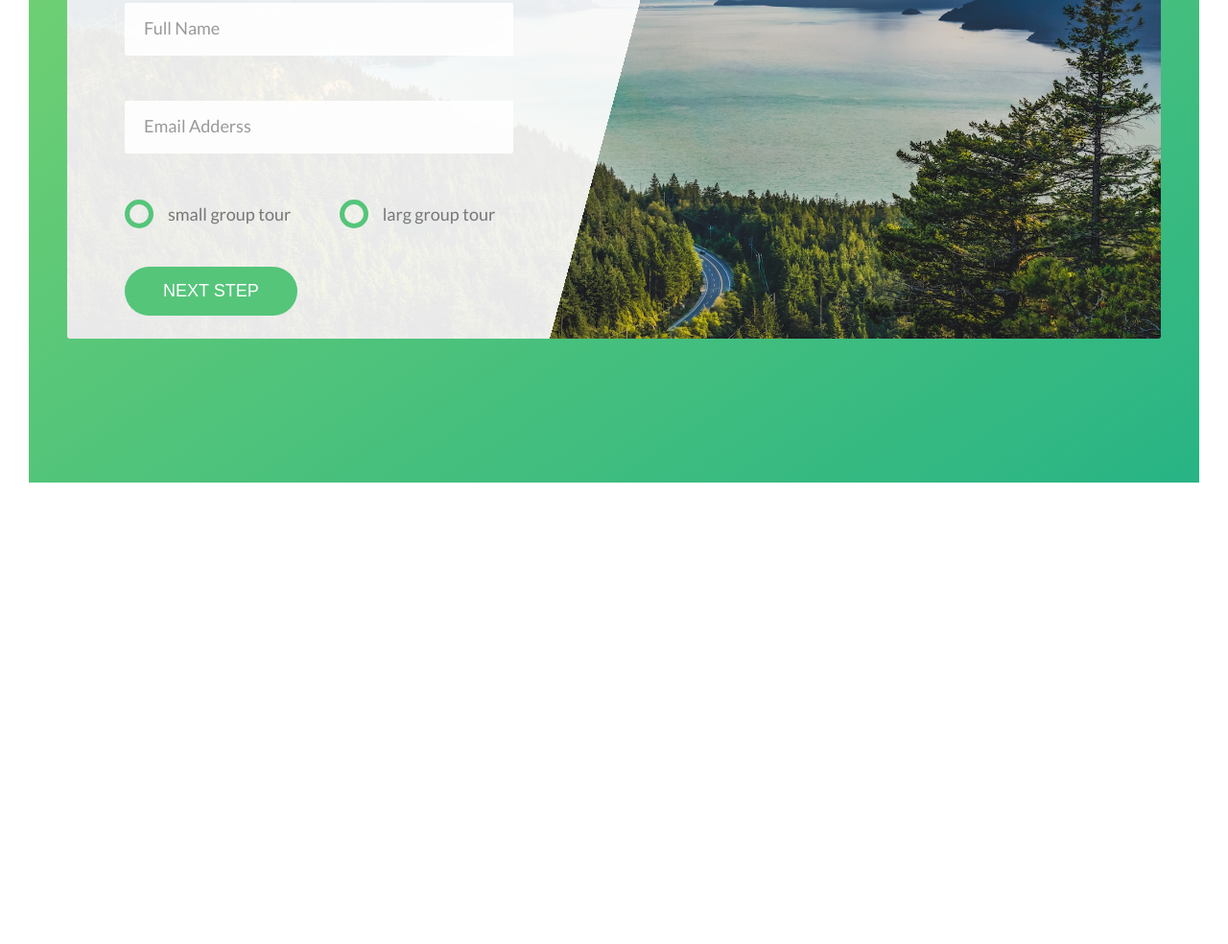
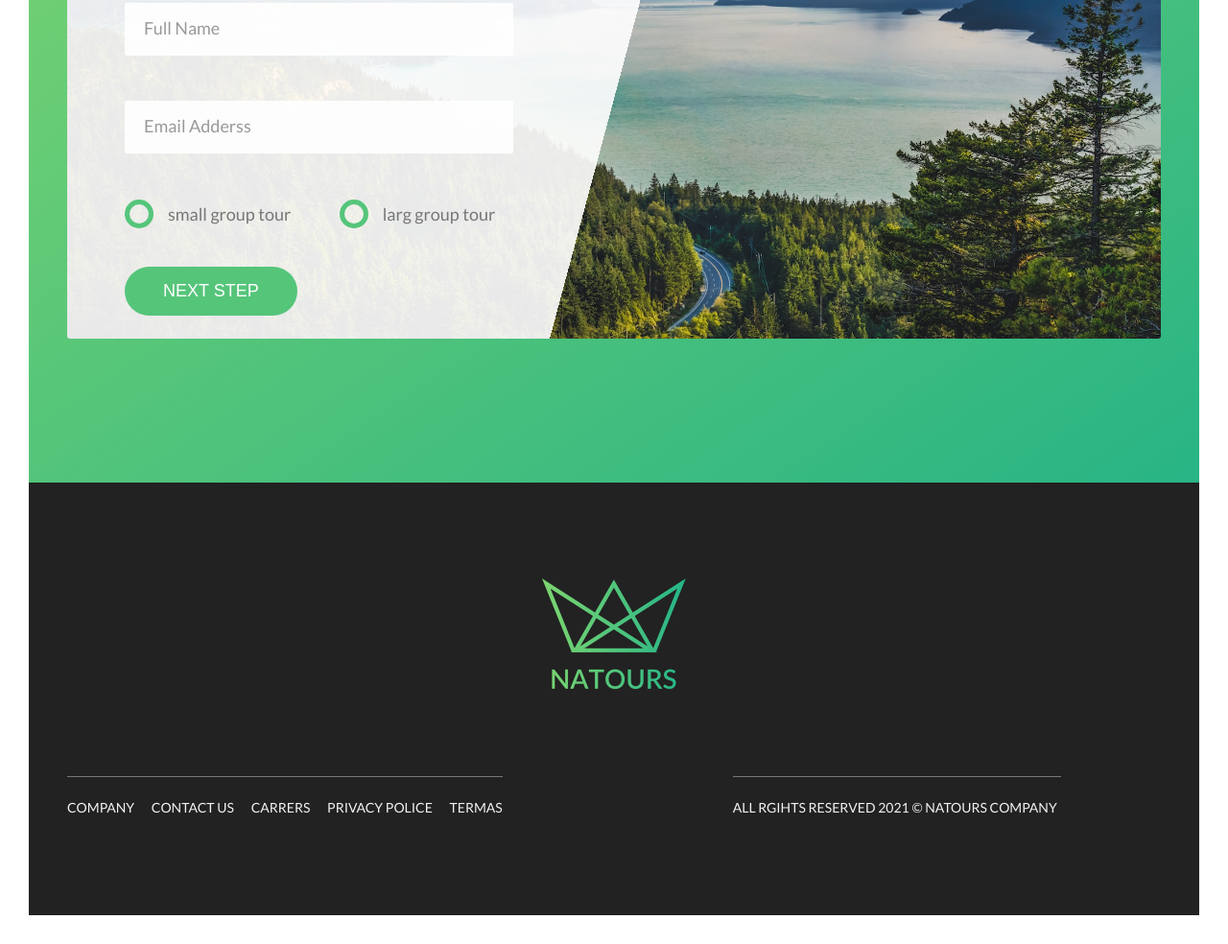
Before and after one commit to Ahmed-A-Adel/natours-test-, a website: page index.html in a window 1280 px wide. Shown: the part 4715-5699 px from the top of the page at 96% size. Before the commit the page ends 5248 px from the top, so only its background shows below. Drawn offline with Linux system fonts and the light colour scheme.

Commit message:
add footer section

```diff
--- a/index.html
+++ b/index.html
@@ -369,5 +369,30 @@
       <!-- end of fom section -->
     </main>
     <!-- end of main -->
+
+    <!-- footer -->
+    <footer class="footer">
+      <div class="footer__logo-box">
+        <img src="./img/logo-green-2x.png" alt="full logo" class="footer__logo">
+      </div>
+      <div class="row">
+        <div class="col-of-2">
+          <div class="footer__navigation">
+            <ul class="footer__list">
+              <li class="footer__item"><a href="" class="footer__link">company </a></li>
+              <li class="footer__item"><a href="" class="footer__link">contact us</a></li>
+              <li class="footer__item"><a href="" class="footer__link">carrers</a></li>
+              <li class="footer__item"><a href="" class="footer__link">privacy police</a></li>
+              <li class="footer__item"><a href="" class="footer__link">termas</a></li>
+            </ul>
+          </div>
+        </div>
+      <div class="col-of-2">
+        <p class="footer__copyright">
+            all rgihts reserved <span>2021</span> &copy; <a href="index.html" class="footer__link">natours company</a>
+        </p>
+      </div>
+    </div>
+    </footer>
   </body>
 </html>
--- a/sass/abstracts/_mixins.scss
+++ b/sass/abstracts/_mixins.scss
@@ -5,3 +5,15 @@
     clear: both;
   }
 }
+@mixin top-line {
+  border-top: 1px solid $main-gray;
+  display: inline-block;
+  padding-top: 2rem;
+}
+
+@mixin place-item-center {
+  position: absolute;
+  top: 50%;
+  left: 50%;
+  transform: translate(-50%, -50%);
+}
--- a/sass/abstracts/_varibles.scss
+++ b/sass/abstracts/_varibles.scss
@@ -16,6 +16,7 @@ $teratiory-color-dark: #5643fa;
 $main-gray: #777;
 $main-gray-2: #eee;
 $main-gray-3: #999;
+$main-gray-4: #222;
 
 $main-gradint: linear-gradient(
   to right bottom,
--- /dev/null
+++ b/sass/layout/_footer.scss
@@ -0,0 +1,54 @@
+.footer {
+  background: $main-gray-4;
+  padding: 10rem 0;
+  font-size: 1.4rem;
+  color: $gray-light;
+
+  &__logo-box {
+    text-align: center;
+    margin-bottom: 8rem;
+  }
+  &__logo {
+    width: 15rem;
+    height: auto;
+  }
+
+  &__navigation {
+    @include top-line;
+  }
+
+  &__list {
+    //   list-style-type: none;
+  }
+
+  &__item {
+    display: inline-block;
+    &:not(:last-child) {
+      margin-right: 1.5rem;
+    }
+  }
+
+  &__link {
+    &,
+    &:link,
+    &:visited {
+      color: $gray-light;
+      display: inline-block;
+      text-transform: uppercase;
+      transition: all 0.2s ease;
+      background: $main-gray-4;
+    }
+    &:hover {
+      color: $primary-color;
+      box-shadow: 0 1rem 2rem rgba($main-black, 0.4);
+      transform: rotate(6deg) scale(1.15);
+    }
+  }
+
+  &__copyright {
+    @include top-line;
+    width: 66%;
+    margin-left: 18rem;
+    text-transform: uppercase;
+  }
+}
--- a/sass/main.scss
+++ b/sass/main.scss
@@ -20,3 +20,4 @@
 @import "./layout/header";
 @import "./layout/grid";
 @import "./layout/about";
+@import "./layout/footer";
```
Also changed, not shown: css/style.css.
